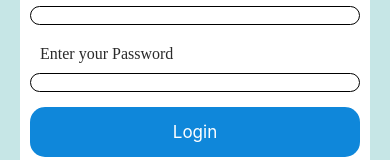
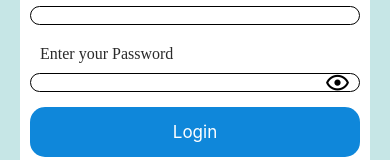
Before and after one commit to ramij5135/EmpManage, a React Native app: screen /Emp_Login in a window 390 px wide. Shown: the part 401-561 px from the top of the page. Built offline with nearby package versions, Linux system fonts and the light colour scheme.

Commit message:
Input validation

```diff
--- /dev/null
+++ b/src/layouts/components/loader.js
@@ -0,0 +1,34 @@
+import React from "react";
+import { ActivityIndicator, StyleSheet, useWindowDimensions, View, Text } from "react-native";
+import { COLORS } from "../../utils/globalStyles";
+const Loader = ({visible=false}) => {
+    const {height, width} = useWindowDimensions();
+    return(
+        visible && (
+            <View style={[styles.container, {height, width}]}>
+                <View style={styles.loader}>
+                    <ActivityIndicator size={'large'} color={COLORS.blue} />
+                    <Text style={{marginLeft:10, fontSize:16}}>Loading...</Text>
+                </View>
+            </View>
+            )
+    )
+}
+const styles = StyleSheet.create({
+    container:{
+        position:'absolute',
+        zIndex:10,
+        backgroundColor:'rgba(0,0,0,0.5)',
+        justifyContent:'center'
+    },
+    loader:{
+        height:70,
+        backgroundColor:COLORS.white,
+        marginHorizontal:50,
+        borderRadius:5,
+        flexDirection:'row',
+        alignItems:'center',
+        paddingHorizontal:20
+    }
+});
+export default Loader;
--- a/src/layouts/components/textInput.js
+++ b/src/layouts/components/textInput.js
@@ -1,14 +1,38 @@
 import React, { useState } from "react";
 import { View, Text, StyleSheet, TextInput } from "react-native";
+import { COLORS } from "../../utils/globalStyles";
+import MaterialCommunityIcons from 'react-native-vector-icons/MaterialCommunityIcons'
 
-const FullTextInput = (props) => {
+const FullTextInput = ({title, iconName, error, password, onFocus = () =>{}, ...props}) => {
     // console.log('props==========>', props);
-    const {title, changeState} = props;
+    // const {title, changeState, error, onFocus = () =>{}, } = props;
+    const [isFocused, setIsFocused] = useState(false);
+    const [hidePassword, setHidePassword] = useState(password)
 
     return(
         <View style={styles.inputBox}>
             <Text style={styles.inputTitle}>{title}</Text>
-            <TextInput onChangeText={(text)=>changeState(text)} style={styles.inputField} />
+            <View style={{flexDirection:'row'}}>
+                <TextInput
+                    style={[styles.inputField, { borderColor:error ? COLORS.red : isFocused ? COLORS.light : null }]}
+                    secureTextEntry={hidePassword}
+                    onFocus={() =>{
+                        onFocus();
+                        setIsFocused(true);
+                    }}
+                    onBlur={()=>{
+                        setIsFocused(false);
+                    }}
+                    autoCorrect={false}
+                    {...props}
+                />
+                {
+                    password && <MaterialCommunityIcons style={styles.icon} size={25} onPress={()=> setHidePassword(!hidePassword)} name={ hidePassword ? 'eye-outline' : 'eye-off-outline'} />
+                }
+            </View>
+            {
+                error && <Text style={{color:'red', fontSize:12, marginTop:7}}>{error}</Text>
+            }
         </View>
     )
 }
@@ -26,8 +50,15 @@ const styles = StyleSheet.create({
     },
     inputField:{
         paddingHorizontal:10,
-        borderWidth:1,
-        borderRadius:10
+        borderWidth:0.5,
+        borderRadius:10,
+        flex:1,
+        backgroundColor:COLORS.white
+    },
+    icon:{
+        position:'absolute',
+        right:10,
+        alignSelf:'center'
     }
 });
 
--- a/src/layouts/screens/Employee/AttendenceScreen.js
+++ b/src/layouts/screens/Employee/AttendenceScreen.js
@@ -2,6 +2,7 @@ import React from "react";
 import { View, Text, StyleSheet, Image, Dimensions } from "react-native";
 import Header from "../../components/header";
 import FullButton from '../../components/fullButton';
+import { COLORS } from "../../../utils/globalStyles";
 
 const {width, height} = Dimensions.get('window');
 const Attendence = () => {
@@ -29,7 +30,6 @@ const Attendence = () => {
                     <Text style={styles.tableHeading}>Status</Text>
                 </View>
                 <View style={{flexDirection:'row'}}>
-
                     <Text style={styles.tableHeading}></Text>
                     <Text style={[styles.tableHeading, {backgroundColor:null}]}></Text>
                     <Text style={[styles.tableHeading, {backgroundColor:null}]}></Text>
@@ -44,10 +44,10 @@ const Attendence = () => {
 const styles = StyleSheet.create({
     container:{
         flex:1,
-        backgroundColor:'rgba(130,209,209,0.4)',
+        backgroundColor:COLORS.primary,
     },
     header:{
-        backgroundColor:'rgba(255,255,255,0.4)',
+        backgroundColor:COLORS.white,
         flexDirection:'row',
         justifyContent:'space-between',
         paddingHorizontal:20,
@@ -60,15 +60,15 @@ const styles = StyleSheet.create({
     attendence:{
         fontFamily:'Poppins-SemiBold',
         fontSize:16,
-        color:'#2a2a22'
+        color:COLORS.black
     },
     tableName:{
         flexDirection:'row',
-        backgroundColor:'rgba(100,100,100,0.2)',
+        backgroundColor:COLORS.light,
         padding:10
     },
     tableField:{
-        borderColor:'rgba(100,100,100,0.4)',
+        borderColor:COLORS.grey,
         borderRightWidth:1,
         fontFamily:'Poppins-Regular',
         fontSize:16,
--- a/src/layouts/screens/Employee/EmployeeHomeScreen.js
+++ b/src/layouts/screens/Employee/EmployeeHomeScreen.js
@@ -2,6 +2,7 @@ import React, { useState } from 'react';
 import { View, Text, StyleSheet, Image, Dimensions, ScrollView } from 'react-native';
 import { useNavigation } from '@react-navigation/native';
 import Ionicons from 'react-native-vector-icons/Ionicons';
+import { COLORS } from '../../../utils/globalStyles';
 
 
 const optionButton =[
@@ -101,7 +102,6 @@ const HomeScreen = () => {
         <View style={styles.option}>
           {
             optionButton.map((op) =>{
-              // console.log('op==========>', op);
               return(
                 <View key={op.id.toString()} style={styles.optionButton}>
                   {
@@ -142,10 +142,10 @@ const HomeScreen = () => {
 const styles = StyleSheet.create({
   container:{
     flex:1,
-    backgroundColor:'rgba(130,209,209,0.4)',
+    backgroundColor:COLORS.primary,
   },
   header:{
-    backgroundColor:'rgba(255,255,255,0.4)',
+    backgroundColor:COLORS.white,
     height:60,
     alignItems:'center',
     justifyContent:'center'
@@ -160,7 +160,7 @@ const styles = StyleSheet.create({
     color:'green'
   },
   wrapper:{
-    backgroundColor:'rgba(255,255,255,0.4)',
+    backgroundColor:COLORS.white,
     borderBottomLeftRadius:100,
     borderBottomRightRadius:100,
     overflow:'hidden',
@@ -211,7 +211,7 @@ const styles = StyleSheet.create({
     justifyContent:'space-between'
   },
   optionButton:{
-    backgroundColor:'rgba(255,255,255,0.4)',
+    backgroundColor:COLORS.white,
     marginHorizontal:5,
     paddingVertical:10,
     alignItems:'center',
@@ -229,7 +229,7 @@ const styles = StyleSheet.create({
   button:{
     flexDirection:'row',
     alignItems:'center',
-    backgroundColor:'blue',
+    backgroundColor:COLORS.blue,
     width:120,
     paddingVertical:5,
     justifyContent:'center',
--- a/src/layouts/screens/Employee/EmployeeLoginScreen.js
+++ b/src/layouts/screens/Employee/EmployeeLoginScreen.js
@@ -1,37 +1,95 @@
 import React, { useState } from "react";
-import { View, Text, StyleSheet } from "react-native";
+import { View, Text, StyleSheet, Keyboard } from "react-native";
 import { useNavigation } from "@react-navigation/native";
 import Logo from "../../components/logo";
 import FullButton from "../../components/fullButton";
 import FullTextInput from "../../components/textInput";
+import Loader from "../../components/loader";
 import AsyncStorage from '@react-native-async-storage/async-storage';
 
 const EmployeeLogin = () => {
     const navigation = useNavigation();
     const [text, setText] = useState("");
 
-    const changeState = (e) =>{
-        setText(e);
+    const [inputs, setInputs] = useState({
+        email:'',
+        password:''
+    });
+    const [errors, setErrors] = useState({});
+    const [loading, setLoading] = useState(false);
+
+    const validate = () => {
+        Keyboard.dismiss();
+        let valid = true;
+        if(!inputs.email){
+            handleError("Please input email", 'email');
+            valid=false;
+        } else if (!inputs.email.match(/\S+@\S+\.\S+/)){
+            handleError("Please input valid email", 'email');
+            valid=false;
+        }
+        if(!inputs.password){
+            handleError("Please input password", 'password');
+            valid=false;
+        } else if (inputs.password.length<8){
+            handleError("Password required minimum 8 characters", 'password')
+            valid=false;
+        }
+
+        if(valid){
+            register();
+        }
+    }
+    const register = () => {
+        setLoading(true);
+        setTimeout(()=>{
+            setLoading(false);
+            try {
+                AsyncStorage.setItem('user', JSON.stringify(inputs));
+                navigation.navigate('BottomTab');
+            } catch (error) {
+                Alert.alert("Error", 'Something went wrong');
+            }
+        },2000);
+    }
+    const handleOnChange = (text, input) => {
+        setInputs((prevState) => ({...prevState, [input]: text}))
+    }
+    const handleError = (errorMessage, input) => {
+        setErrors((prevState) => ({...prevState, [input]:errorMessage}))
     }
 
-    // const submitForm = async() => {
-    //     try {
-    //         await AsyncStorage.setItem('email', text)
-    //         AsyncStorage.getItem('email')
-    //     } catch (e) {
-    //         // saving error
-    //       }
-    // }
+
+
+
     return(
         <View style={styles.container}>
+            <Loader visible={loading} />
             <Logo />
             {/* {text} */}
             <View style={styles.loginSection}>
+
                 <Text style={styles.heading}>Employee Login</Text>
                 <View style={styles.form}>
-                    <FullTextInput changeState={changeState} title={'Enter your Employee Id'} />
-                    <FullTextInput title={'Enter your Password'} />
-                    <FullButton btnTitle={'Login'} onPressName={()=>navigation.navigate('BottomTab') } />
+                    <FullTextInput
+                        // changeState={changeState}
+                        title={'Enter your Employee Id'}
+                        error={errors.email}
+                        onFocus={()=>{
+                            handleError(null, 'email');
+                        }}
+                        onChangeText = {(text) => handleOnChange(text, 'email')}
+                    />
+                    <FullTextInput
+                        title={'Enter your Password'}
+                        error={errors.password}
+                        onFocus={()=>{
+                            handleError(null, 'password');
+                        }}
+                        password
+                        onChangeText = {(text) => handleOnChange(text, 'password')}
+                    />
+                    <FullButton btnTitle={'Login'} onPressName={validate } />
                 </View>
             </View>
         </View>
--- a/src/layouts/screens/Employee/VisitScreen.js
+++ b/src/layouts/screens/Employee/VisitScreen.js
@@ -2,6 +2,7 @@ import React from "react";
 import { View, Text, StyleSheet, Image, TextInput } from "react-native";
 import Ionicons from 'react-native-vector-icons/Ionicons';
 import Header from "../../components/header";
+import { COLORS } from "../../../utils/globalStyles";
 
 const VisitScreen = () => {
     return (
@@ -21,10 +22,10 @@ const VisitScreen = () => {
 const styles = StyleSheet.create({
     container:{
         flex:1,
-        backgroundColor:'rgba(130,209,209,0.4)',
+        backgroundColor:COLORS.primary,
     },
     header:{
-        backgroundColor:'rgba(255,255,255,0.4)',
+        backgroundColor:COLORS.white,
         flexDirection:'row',
         justifyContent:'space-between',
         paddingHorizontal:20,
@@ -37,7 +38,7 @@ const styles = StyleSheet.create({
     attendence:{
         fontFamily:'Poppins-SemiBold',
         fontSize:16,
-        color:'#2a2a22'
+        color:COLORS.black
     },
 });
 
--- /dev/null
+++ b/src/utils/globalStyles.js
@@ -0,0 +1,9 @@
+export const COLORS = {
+    primary:'rgba(130,209,209,0.4)',
+    blue:'#0f87da',
+    white:'rgba(255,255,255,0.4)',
+    light:'rgba(100,100,100,0.2)',
+    grey:'rgba(100,100,100,0.4)',
+    black:'#2a2a22',
+    red:'red'
+}
```
